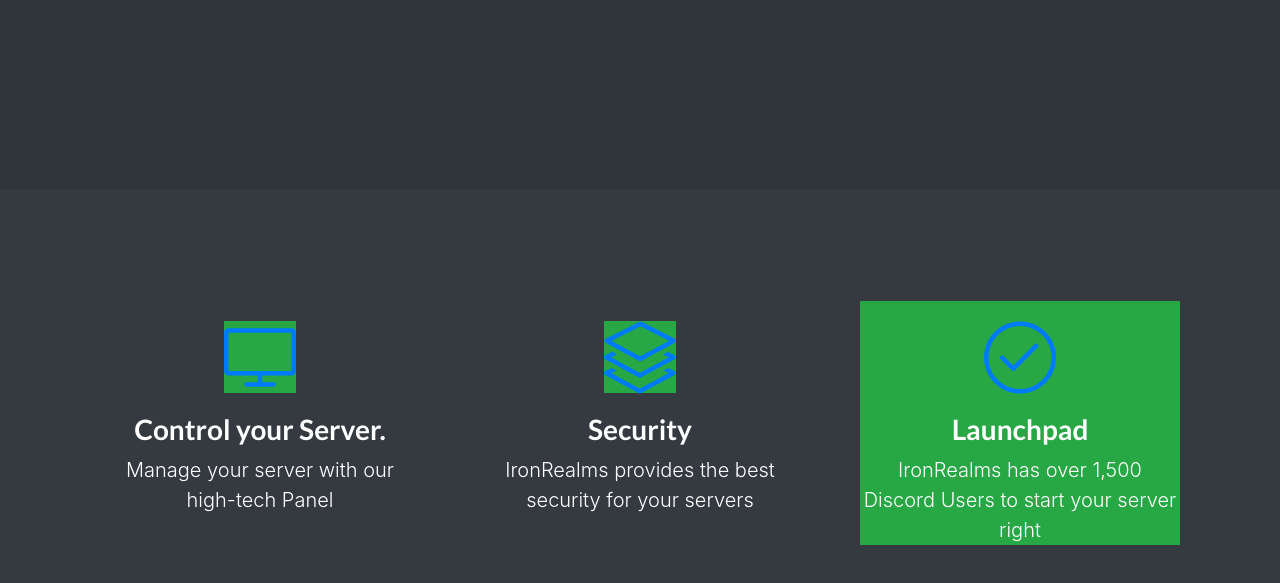
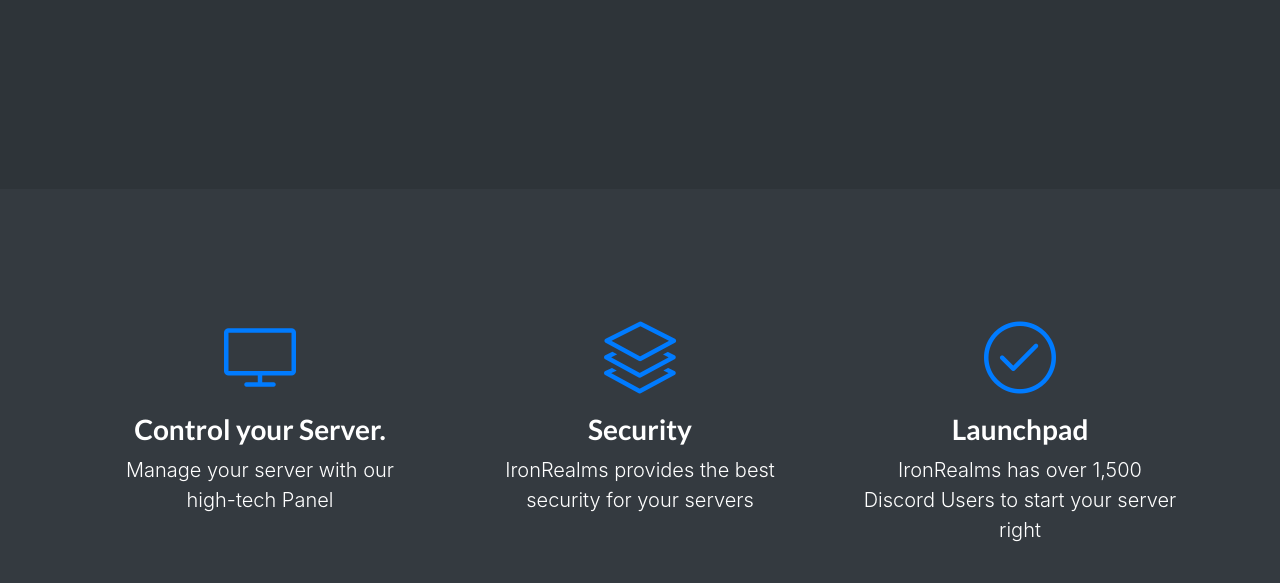
Before and after one commit to KieraDEV/IronRealms, a plain HTML site: page index.html in a window 1280 px wide. Shown: the part 441-1024 px from the top of the page. Drawn offline with Linux system fonts and the light colour scheme.

Commit message:
Update index.html

```diff
--- a/index.html
+++ b/index.html
@@ -56,7 +56,7 @@
         <div class="col-lg-4">
           <div class="features-icons-item mx-auto mb-5 mb-lg-0 mb-lg-3">
             <div class="features-icons-icon d-flex">
-              <i class="bg-success icon-screen-desktop m-auto text-primary"></i>
+              <i class="icon-screen-desktop m-auto text-primary"></i>
             </div>
             <h3>Control your Server.</h3>
             <p class="lead mb-0">Manage your server with our high-tech Panel</p>
@@ -65,16 +65,16 @@
         <div class="col-lg-4">
           <div class="features-icons-item mx-auto mb-5 mb-lg-0 mb-lg-3">
             <div class="features-icons-icon d-flex">
-              <i class="bg-success icon-layers m-auto text-primary"></i>
+              <i class="icon-layers m-auto text-primary"></i>
             </div>
             <h3>Security</h3>
             <p class="lead mb-0">IronRealms provides the best security for your servers</p>
           </div>
         </div>
         <div class="col-lg-4">
-          <div class="bg-success features-icons-item mx-auto mb-0 mb-lg-3">
-            <div class="bg-success features-icons-icon d-flex">
-              <i class="bg-success icon-check m-auto text-primary"></i>
+          <div class="features-icons-item mx-auto mb-0 mb-lg-3">
+            <div class="features-icons-icon d-flex">
+              <i class="icon-check m-auto text-primary"></i>
             </div>
             <h3>Launchpad</h3>
             <p class="lead mb-0">IronRealms has over 1,500 Discord Users to start your server right</p>
```
